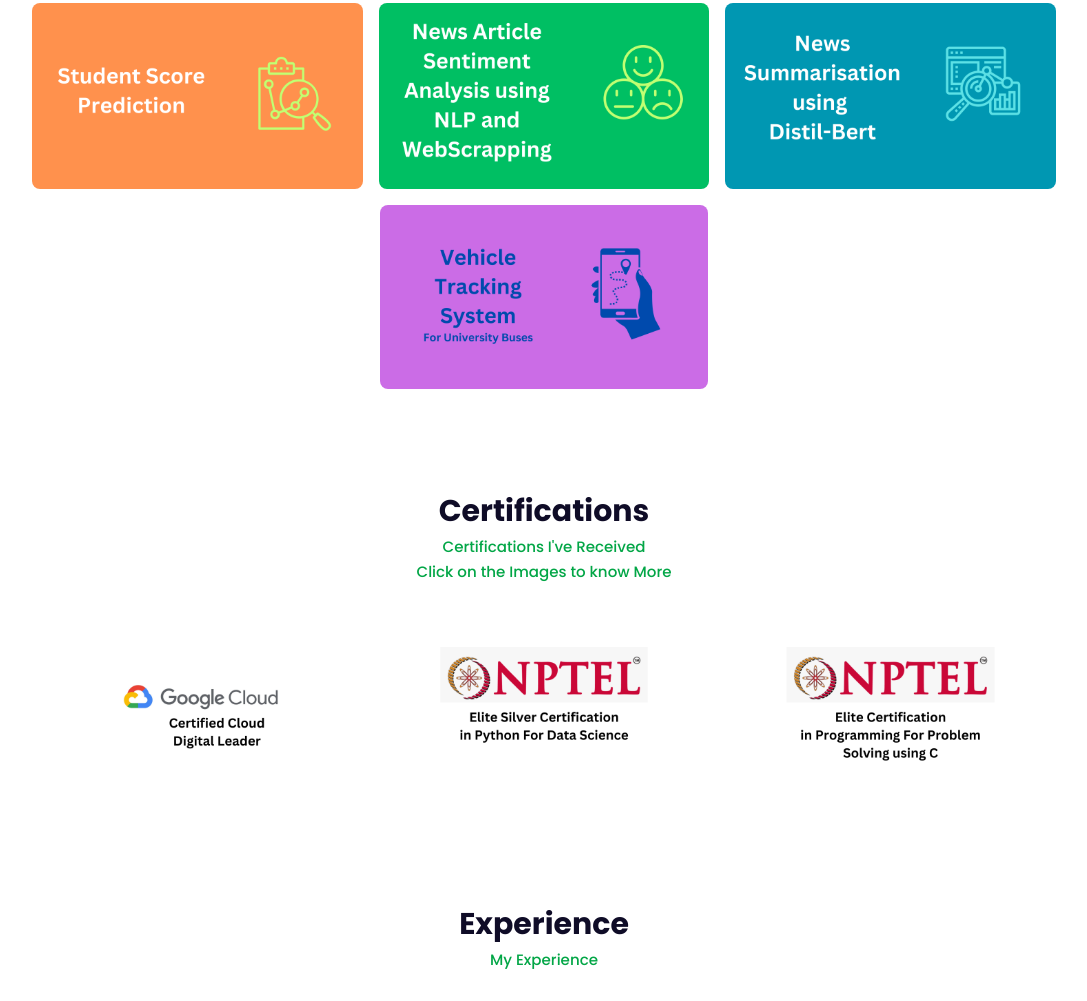
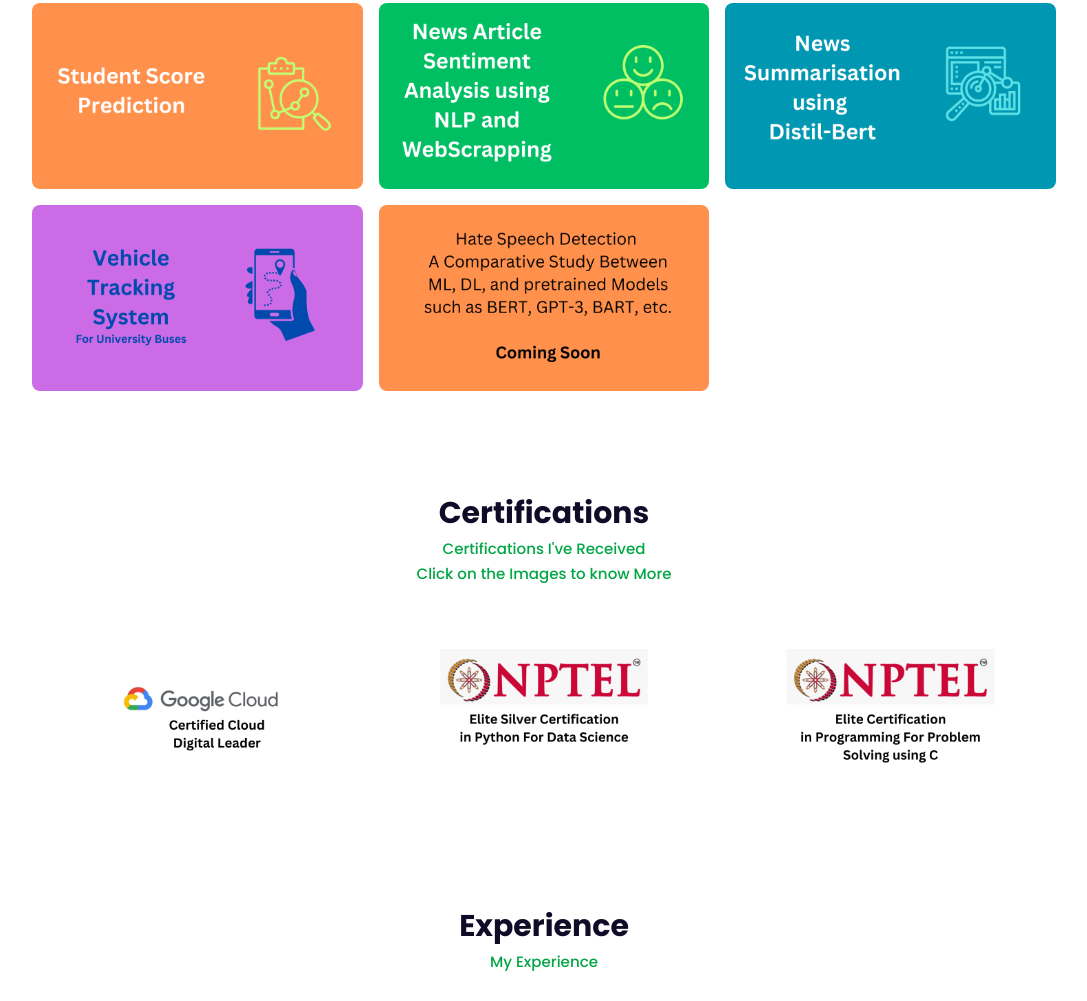
Before and after one commit to tshankar35/tanay.github.io, a plain HTML site: page index.html in a window 1280 px wide. Shown: the part 3267-4268 px from the top of the page, without its empty margins (96-1183 px from the left). Drawn offline with nearby package versions, Linux system fonts and the light colour scheme.

Commit message:
Added some UI Elements

```diff
--- a/index.html
+++ b/index.html
@@ -113,20 +113,21 @@
   .righta::after{
     left:-10px;
   }
+
+  .btn, .bxs-download
+  {
+    margin: 0,20px;
+    background-color: green;
+  }
   .lastone{
     display: grid;
     grid-template-columns: repeat(auto-fit, minmax(280px, auto));
     margin: auto;
-    height: 25%;
-    width: 32%;
+    justify-content: center;
+    max-width: 40%;
     margin-top: 1rem;
     overflow: hidden;
     border-radius: 0.5rem;
-  }
-  .btn, .bxs-download
-  {
-    margin: 0,20px;
-    background-color: green;
   }
 
   </style>
@@ -332,11 +333,14 @@
             <div class="portfolio-img">
                 <a href=""><img src="1116.png" alt=""></a>
             </div>
+            <div class="portfolio-img">
+                <a href="https://www.linkedin.com/posts/tanaysk8_connections-iot-analytics-activity-7008888604244545536-Ivp9?utm_source=share&utm_medium=member_desktop"><img src="1117.png" alt=""></a>
+            </div>
+            <div class="portfolio-img">
+                <a href="#"><img src="1118.png" alt=""></a>
+            </div>
+        </div>
 
-        </div>
-        <div class="portfolio-img lastone">
-            <a href="https://www.linkedin.com/posts/tanaysk8_connections-iot-analytics-activity-7008888604244545536-Ivp9?utm_source=share&utm_medium=member_desktop"><img src="1117.png" alt=""></a>
-        </div>
     </section>
    <!-- Portfolio -->
    <section class="portfolio" id="certifications">
```
Also changed, not shown: 1118.png (added).
